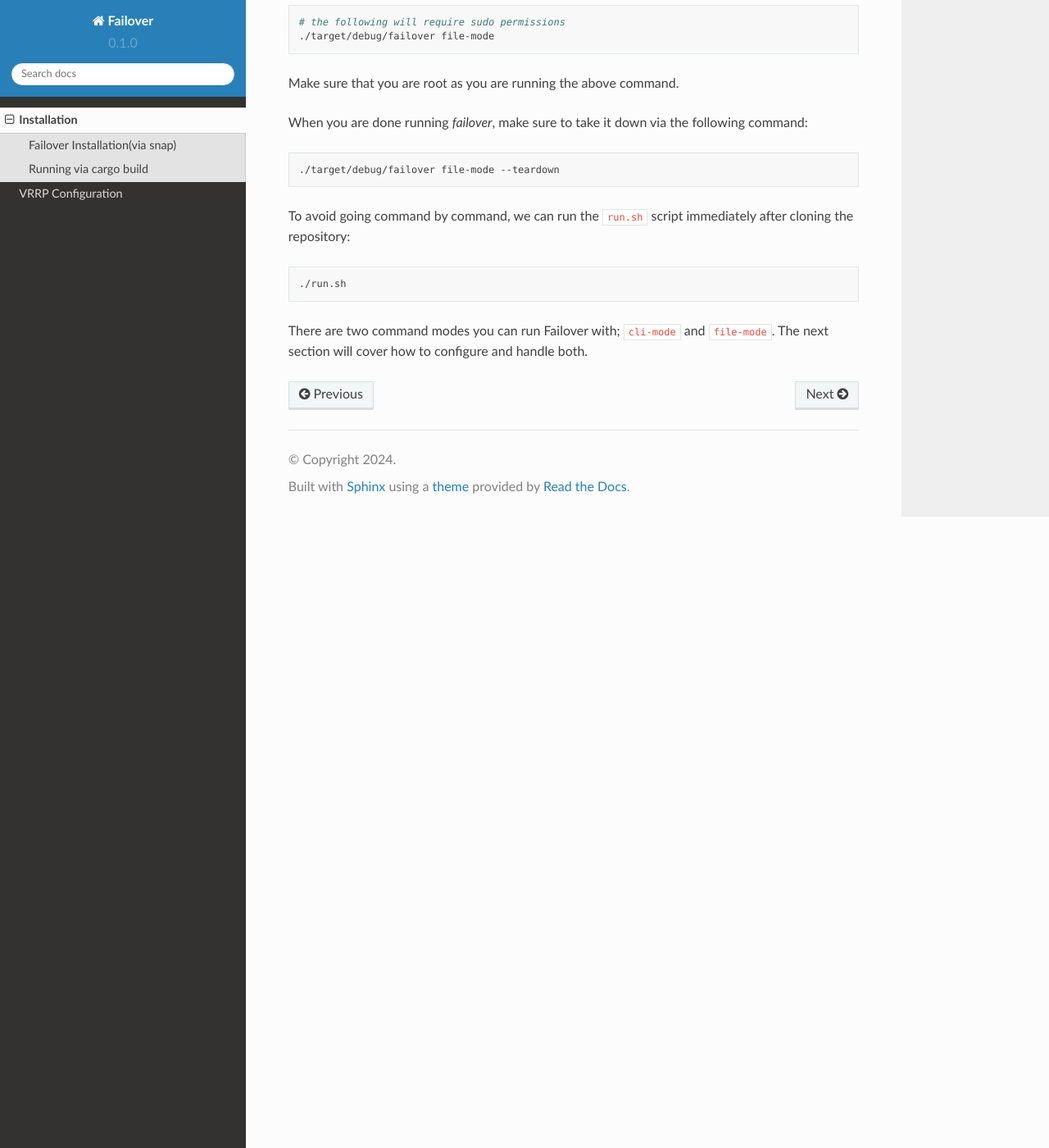
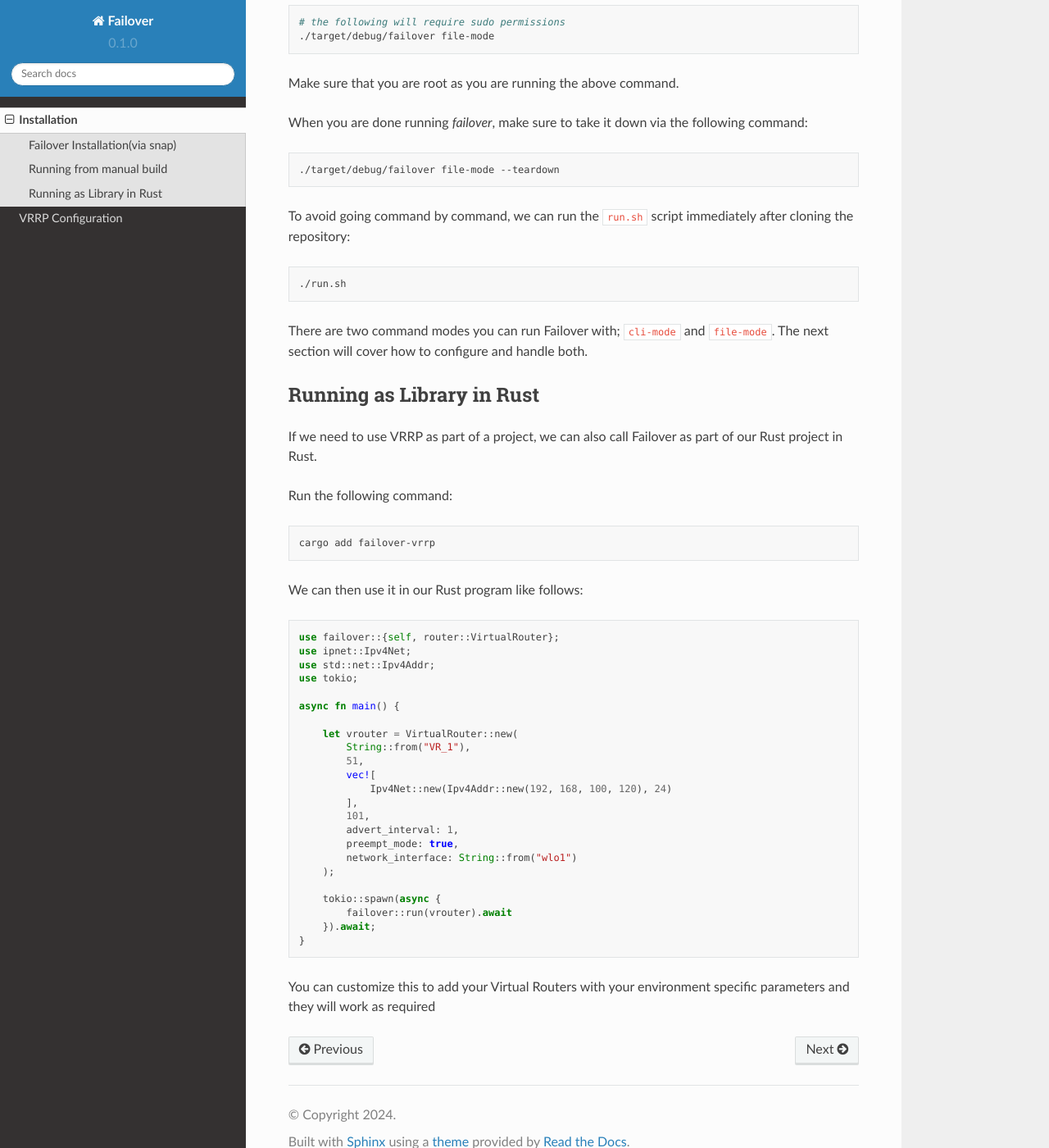
Before and after one commit to Paul-weqe/failover-docs, a Sphinx documentation site: the page built from docs/source/install.rst, in a window 1280 px wide and 1400 px high, scrolled down 1413 px. Shown: the whole window at 82% size. Built offline with Sphinx 7.4.7 and the Read the Docs theme 2.0.0, drawn with Linux system fonts in a browser that asks for light colours; some of the changed text lies outside the part shown; grey boxes are pictures that could not be loaded.

Commit message:
Modify install instructions to include the Cargo library

```diff
--- a/docs/source/install.rst
+++ b/docs/source/install.rst
@@ -29,9 +29,9 @@ You should see the application running successfully if everything is okay, you s
 When installed via `snap`, the Failover configs will be stored at ``/var/snap/failover/common/vrrp-config.json``.
 Look at the
 
-+++++++++++++++++++++++++++
-Running via cargo build
-+++++++++++++++++++++++++++
++++++++++++++++++++++++++
+Running from manual build
++++++++++++++++++++++++++
 
 Some may choose to install the project via a manual build using `cargo <https://doc.rust-lang.org/cargo/>`_.
 This will need us to have cargo and rust both installed in our system.
@@ -75,3 +75,49 @@ To avoid going command by command, we can run the ``run.sh`` script immediately
 
 There are two command modes you can run Failover with; ``cli-mode`` and ``file-mode``.
 The next section will cover how to configure and handle both.
+
+
+++++++++++++++++++++++++++
+Running as Library in Rust
+++++++++++++++++++++++++++
+
+If we need to use VRRP as part of a project, we can also call Failover as part of our Rust project in Rust.
+
+Run the following command:
+
+.. code-block:: bash
+
+    cargo add failover-vrrp
+
+
+We can then use it in our Rust program like follows:
+
+.. code-block:: rust
+
+    use failover::{self, router::VirtualRouter};
+    use ipnet::Ipv4Net;
+    use std::net::Ipv4Addr;
+    use tokio;
+
+    async fn main() {
+
+        let vrouter = VirtualRouter::new(
+            String::from("VR_1"),
+            51,
+            vec![
+                Ipv4Net::new(Ipv4Addr::new(192, 168, 100, 120), 24)
+            ],
+            101,
+            advert_interval: 1,
+            preempt_mode: true,
+            network_interface: String::from("wlo1")
+        );
+
+        tokio::spawn(async {
+            failover::run(vrouter).await
+        }).await;
+    }
+
+
+You can customize this to add your Virtual Routers with your environment specific parameters and they will work as
+required
```
